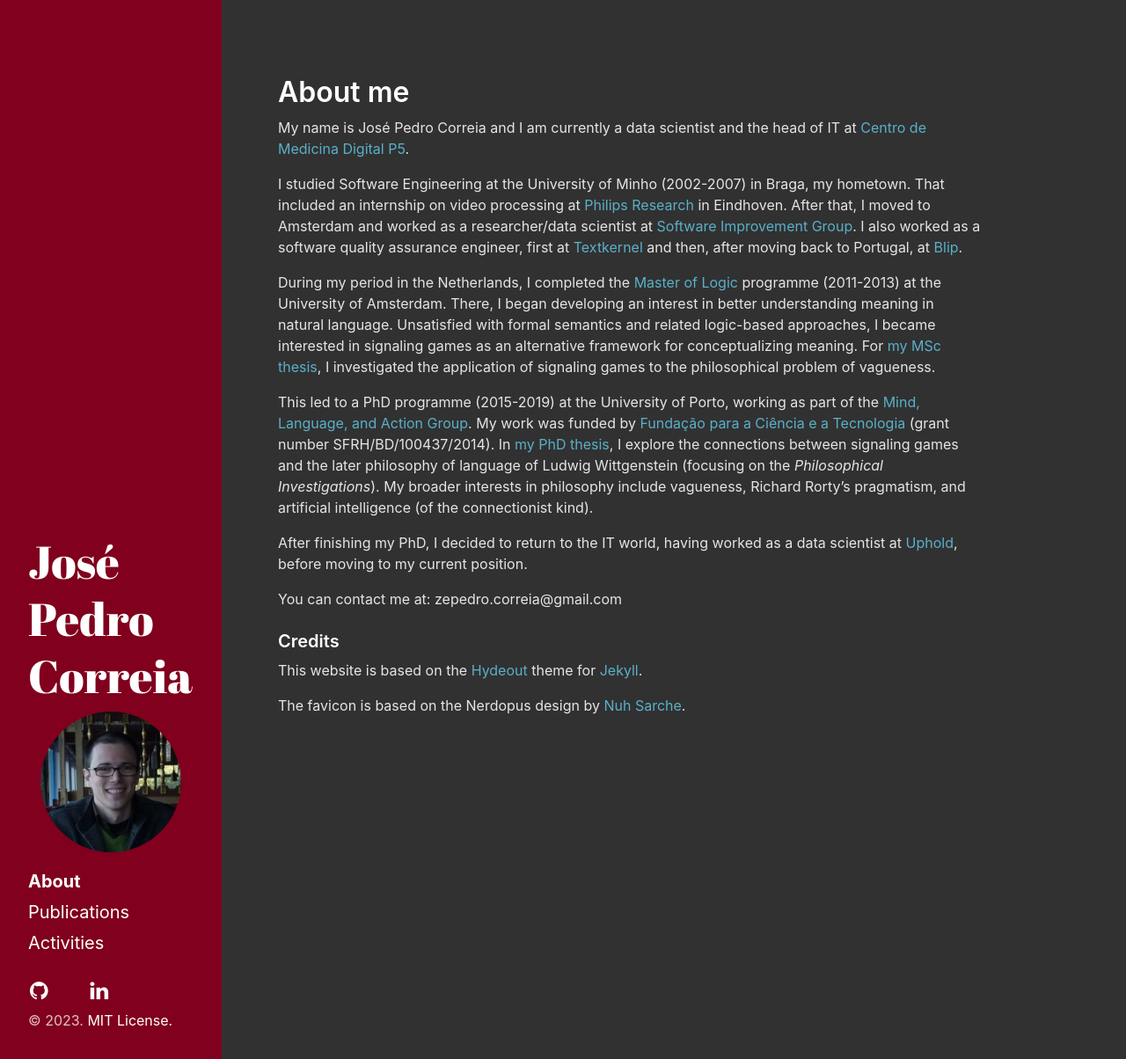
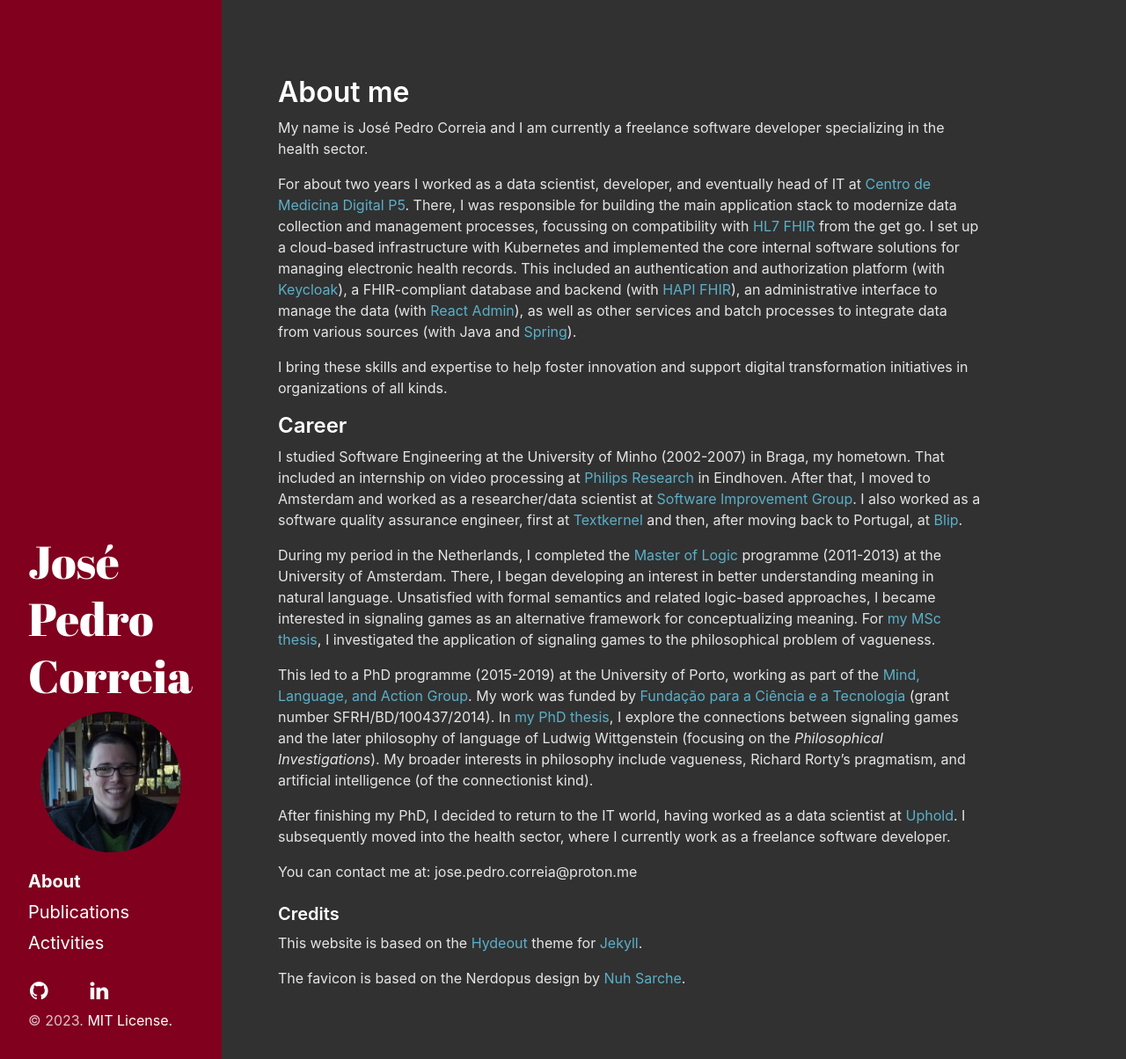
Before and after one commit to josepedrocorreia/josepedrocorreia.github.io, a Jekyll site: the page built from index.md, in a window 1280 px wide. Shown: the whole page at 88% size. Built offline with Jekyll 4.4.1, drawn with Linux system fonts in a browser that asks for light colours; nearby versions of some CDN libraries; some web fonts are replaced; a style sheet for code colours, icons or effects is not loaded.

Commit message:
Update description

```diff
--- a/index.md
+++ b/index.md
@@ -5,7 +5,16 @@ title: Home
 
 # About me
 
-My name is José Pedro Correia and I am currently a data scientist and the head of IT at [Centro de Medicina Digital P5](https://www.p5.pt/).
+My name is José Pedro Correia and I am currently a freelance software developer specializing in the health sector.
+
+For about two years I worked as a data scientist, developer, and eventually head of IT at [Centro de Medicina Digital P5](https://www.p5.pt/).
+There, I was responsible for building the main application stack to modernize data collection and management processes, focussing on compatibility with [HL7 FHIR](https://hl7.org/fhir/) from the get go.
+I set up a cloud-based infrastructure with Kubernetes and implemented the core internal software solutions for managing electronic health records.
+This included an authentication and authorization platform (with [Keycloak](https://www.keycloak.org/)), a FHIR-compliant database and backend (with [HAPI FHIR](https://hapifhir.io/)), an administrative interface to manage the data (with [React Admin](https://marmelab.com/react-admin/)), as well as other services and batch processes to integrate data from various sources (with Java and [Spring](https://spring.io/)).
+
+I bring these skills and expertise to help foster innovation and support digital transformation initiatives in organizations of all kinds.
+
+## Career
 
 I studied Software Engineering at the University of Minho (2002-2007) in Braga, my hometown. That included an internship on video processing at [Philips Research](https://www.philips.com/a-w/research/home.html) in Eindhoven. After that, I moved to Amsterdam and worked as a researcher/data scientist at [Software Improvement Group](https://www.sig.eu/). I also worked as a software quality assurance engineer, first at [Textkernel](https://www.textkernel.com/) and then, after moving back to Portugal, at [Blip](https://blip.pt/).
 
@@ -13,10 +22,11 @@ During my period in the Netherlands, I completed the [Master of Logic](http://ww
 
 This led to a PhD programme (2015-2019) at the University of Porto, working as part of the [Mind, Language, and Action Group](https://mlag.up.pt/). My work was funded by [Fundação para a Ciência e a Tecnologia](http://www.fct.pt/) (grant number SFRH/BD/100437/2014). In [my PhD thesis](https://hdl.handle.net/10216/126715), I explore the connections between signaling games and the later philosophy of language of Ludwig Wittgenstein (focusing on the _Philosophical Investigations_). My broader interests in philosophy include vagueness, Richard Rorty's pragmatism, and artificial intelligence (of the connectionist kind).
 
-After finishing my PhD, I decided to return to the IT world, having worked as a data scientist at [Uphold](https://uphold.com/), before moving to my current position.
+After finishing my PhD, I decided to return to the IT world, having worked as a data scientist at [Uphold](https://uphold.com/).
+I subsequently moved into the health sector, where I currently work as a freelance software developer.
 
 
-You can contact me at: zepedro.correia<span class="at-sign">gmail.com</span>
+You can contact me at: jose.pedro.correia<span class="at-sign">proton.me</span>
 
 ### Credits
 
```
